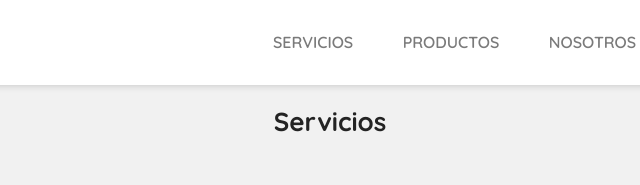
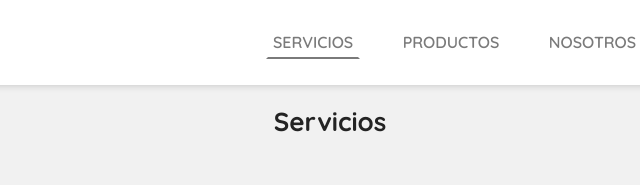
Before and after one commit to patri-alonsodelrio/zen_mates, a website: page pages/Servicios.html in a window 1280 px wide. Shown: the top 185 px of the page, 310-950 px from the left. Drawn offline with Linux system fonts and the light colour scheme.

Commit message:
AGREGUE SASS EXTEND

```diff
--- a/pages/Servicios.html
+++ b/pages/Servicios.html
@@ -15,14 +15,14 @@
 <body>
     <!-- Logo y nav -->
     <header>
-        <nav class="container navbar">
+        <nav class="container-wid navbar">
             <picture class="logo">
                 <a href="../index.html">
                     <img class="logo__img" src="../Images/ZEN LOGO NO TIENE FONDO.png" alt="Logotipo">
                 </a>
             </picture>
             <ul class="menu">
-                <li class="menu__item">
+                <li class="menu__item--active">
                     <a href="../pages/Servicios.html">Servicios</a>
                 </li>
                 <li class="menu__item">
--- a/sass/partials/_header.scss
+++ b/sass/partials/_header.scss
@@ -32,6 +32,10 @@ header {
                 color: $--font-grey;
             }
         }
+        .menu__item--active {
+            @extend .menu__item;
+            border-bottom: 2px solid $--font-grey;
+        }
 
     }
 }
```
Also changed, not shown: pages/Nosotros.html (+1 -1 lines), pages/Productos.html (+1 -1 lines), pages/contacto.html (+1 -1 lines), sass/misc/_mixins.scss (+0 -11 lines), css/style.css.
